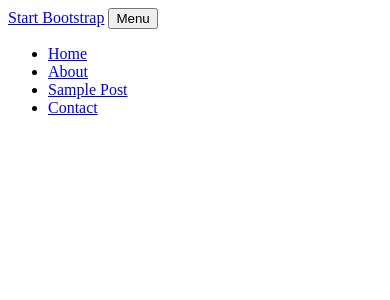
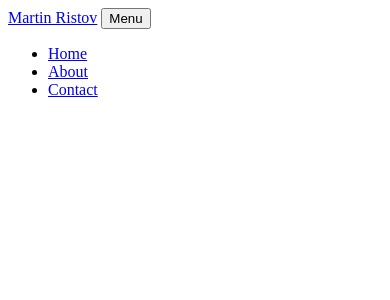
Before and after one commit to martinristow/python-projects, a Flask app: template projects/bootstrap/upgraded-blog/templates/header.html in a window 390 px wide. Shown: the top 300 px of the page. Run offline with Flask 3, Linux system fonts and the light colour scheme; the template is opened without the code that fills it, so the values that code supplies are empty.

Commit message:
Add Navigation Bar to Header Template
- Created a responsive navigation bar with links to home, about, and contact pages.
- Implemented a toggle button for mobile view compatibility.
- Styled the navigation using Bootstrap classes for improved layout and user experience.

```diff
--- a/projects/bootstrap/upgraded-blog/templates/header.html
+++ b/projects/bootstrap/upgraded-blog/templates/header.html
@@ -8,16 +8,15 @@
  <!-- Navigation-->
         <nav class="navbar navbar-expand-lg navbar-light" id="mainNav">
             <div class="container px-4 px-lg-5">
-                <a class="navbar-brand" href="/index">Start Bootstrap</a>
+                <a class="navbar-brand" href="/">Martin Ristov</a>
                 <button class="navbar-toggler" type="button" data-bs-toggle="collapse" data-bs-target="#navbarResponsive" aria-controls="navbarResponsive" aria-expanded="false" aria-label="Toggle navigation">
                     Menu
                     <i class="fas fa-bars"></i>
                 </button>
                 <div class="collapse navbar-collapse" id="navbarResponsive">
                     <ul class="navbar-nav ms-auto py-4 py-lg-0">
-                        <li class="nav-item"><a class="nav-link px-lg-3 py-3 py-lg-4" href="/index">Home</a></li>
+                        <li class="nav-item"><a class="nav-link px-lg-3 py-3 py-lg-4" href="/">Home</a></li>
                         <li class="nav-item"><a class="nav-link px-lg-3 py-3 py-lg-4" href="/about">About</a></li>
-                        <li class="nav-item"><a class="nav-link px-lg-3 py-3 py-lg-4" href="/post">Sample Post</a></li>
                         <li class="nav-item"><a class="nav-link px-lg-3 py-3 py-lg-4" href="/contact">Contact</a></li>
                     </ul>
                 </div>
```
